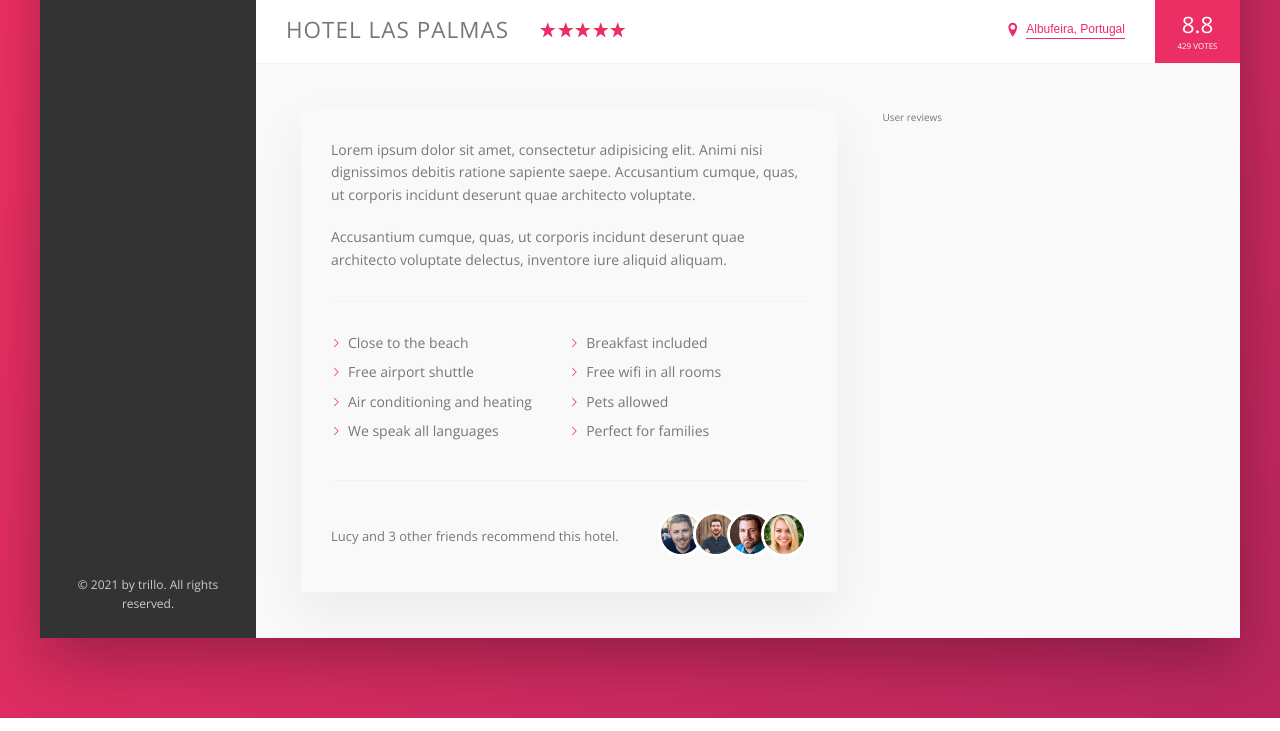
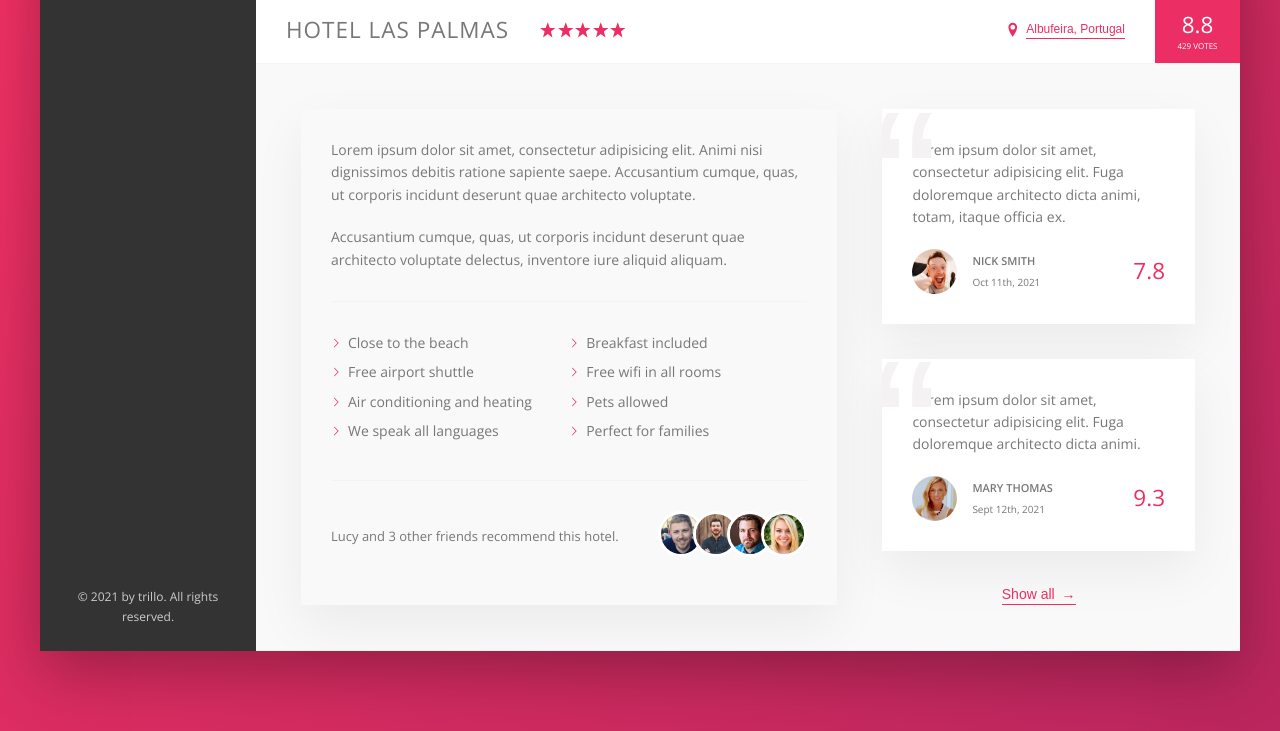
Before and after one commit to sonyks/trillo, a website: page index.html in a window 1280 px wide. Shown: the part 538-1269 px from the top of the page. Drawn offline with nearby package versions, Linux system fonts and the light colour scheme.

Commit message:
completed user review section

```diff
--- a/index.html
+++ b/index.html
@@ -175,7 +175,35 @@
                         </div>
 
                         <div class="user-reviews">
-                            User reviews
+                            <figure class="review">
+                                <blockquote class="review__text">
+                                    Lorem ipsum dolor sit amet, consectetur adipisicing elit. Fuga doloremque architecto dicta animi, totam, itaque officia ex.
+                                </blockquote>
+                                <figcaption class="review__user">
+                                    <img src="img/user-1.jpg" alt="User 1" class="review__photo">
+                                    <div class="review__user-box">
+                                        <p class="review__user-name">Nick Smith</p>
+                                        <p class="review__user-date">Oct 11th, 2021</p>
+                                    </div>
+                                    <div class="review__rating">7.8</div>
+                                </figcaption>
+                            </figure>
+
+                            <figure class="review">
+                                <blockquote class="review__text">
+                                    Lorem ipsum dolor sit amet, consectetur adipisicing elit. Fuga doloremque architecto dicta animi.
+                                </blockquote>
+                                <figcaption class="review__user">
+                                    <img src="img/user-2.jpg" alt="User 2" class="review__photo">
+                                    <div class="review__user-box">
+                                        <p class="review__user-name">Mary Thomas</p>
+                                        <p class="review__user-date">Sept 12th, 2021</p>
+                                    </div>
+                                    <div class="review__rating">9.3</div>
+                                </figcaption>
+                            </figure>
+
+                            <button class="btn-inline">Show all <span>&rarr;</span></button>
                         </div>
                     </div>
                 </main>
--- a/sass/_components.scss
+++ b/sass/_components.scss
@@ -256,8 +256,17 @@
     cursor: pointer;
     transition: all .2s;
 
+    & span {
+        margin-left: 3px;
+        transition: margin-left .2s;
+    }
+
     &:hover {
         color: var(--color-primary-dark-1);
+
+        span {
+            margin-left: 8px;
+        }
     }
 
     &:focus {
@@ -327,6 +336,67 @@
     }
 }
 
+.review {
+    background-color: #fff;
+    box-shadow: var(--shadow-light);
+    padding: 3rem;
+    margin-bottom: 3.5rem;
+    position: relative;
+    overflow: hidden;
+
+    &__text {
+        margin-bottom: 2rem;
+        z-index: 10;
+    }
+
+    &__user {
+        display: flex;
+        align-items: center;
+        position: relative;
+    }
+
+    &__photo {
+        height: 4.5rem;
+        width: 4.5rem;
+        border-radius: 50%;
+        margin-right: 1.5rem;
+    }
+
+    &__user-box {
+        margin-right: auto;
+    }
+
+    &__user-name {
+        font-size: 1.1rem;
+        font-weight: 600;
+        text-transform: uppercase;
+        margin-bottom: .4rem;
+    }
+
+    &__user-date {
+        font-size: 1rem;
+        color: var(--color-primary-dark-3);
+    }
+
+    &__rating {
+        color: var(--color-primary);
+        font-size: 2.25rem;
+        font-weight: 300;
+    }
+
+    &::before {
+        content: "\201C";
+        position: absolute;
+        top: -2.75rem;
+        left: -1rem;
+        line-height: 1;
+        font-size: 20rem;
+        color: var(--color-grey-light-2);
+        font-family: sans-serif;
+        z-index: 1;
+    }
+}
+
 @keyframes pulsate {
     0% {
         transform: scale(1);
--- a/sass/_layout.scss
+++ b/sass/_layout.scss
@@ -38,6 +38,7 @@
 }
 
 .detail {
+    font-size: 1.4rem;
     display: flex;
     padding: 4.5rem;
     background-color: var(--color-grey-light-1);
@@ -45,7 +46,6 @@
 }
 
 .description {
-    font-size: 1.4rem;
     flex: 0 0 60%;
     margin-right: 4.5rem;
     box-shadow: var(--shadow-light);
@@ -54,4 +54,9 @@
 
 .user-reviews {
     flex: 1;
+    font-size: 1.4rem;
+
+    display: flex;
+    flex-direction: column;
+    align-items: center;
 }
```
Also changed, not shown: css/style.css, 1 other file.
